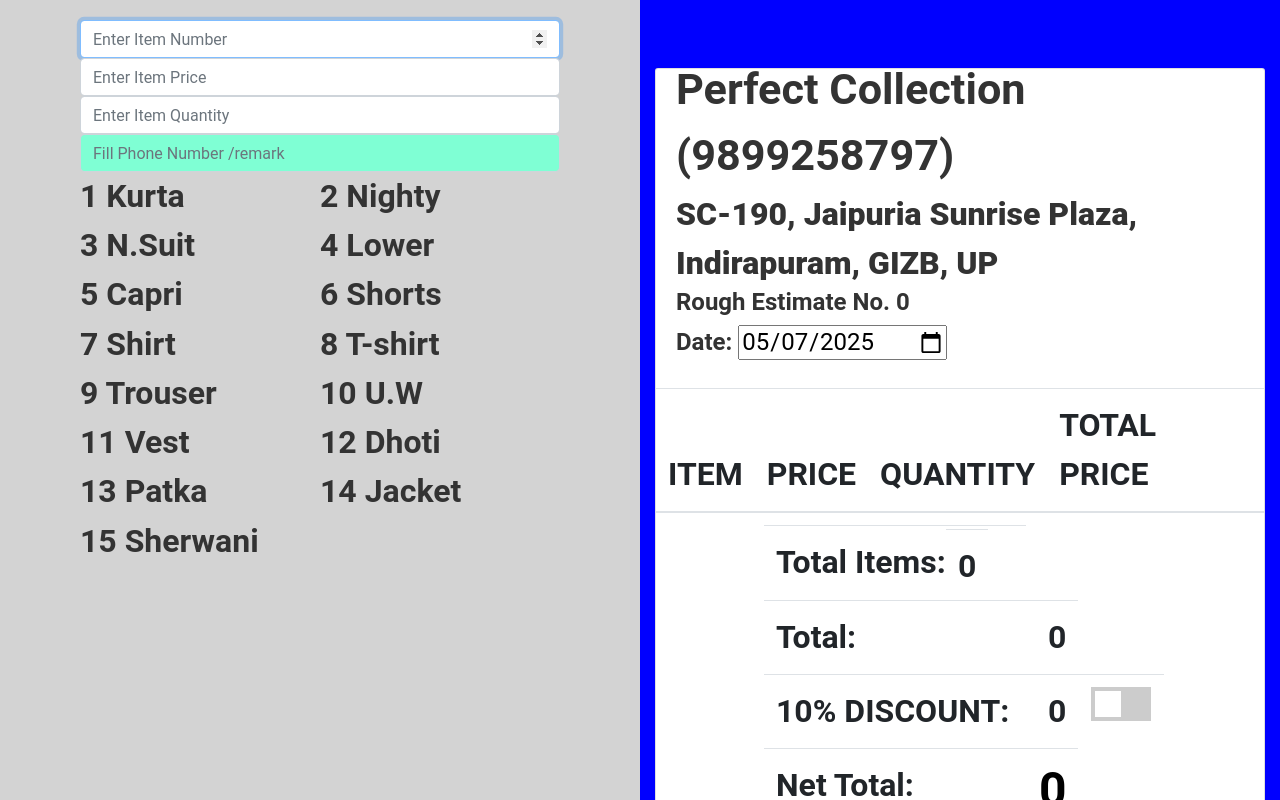
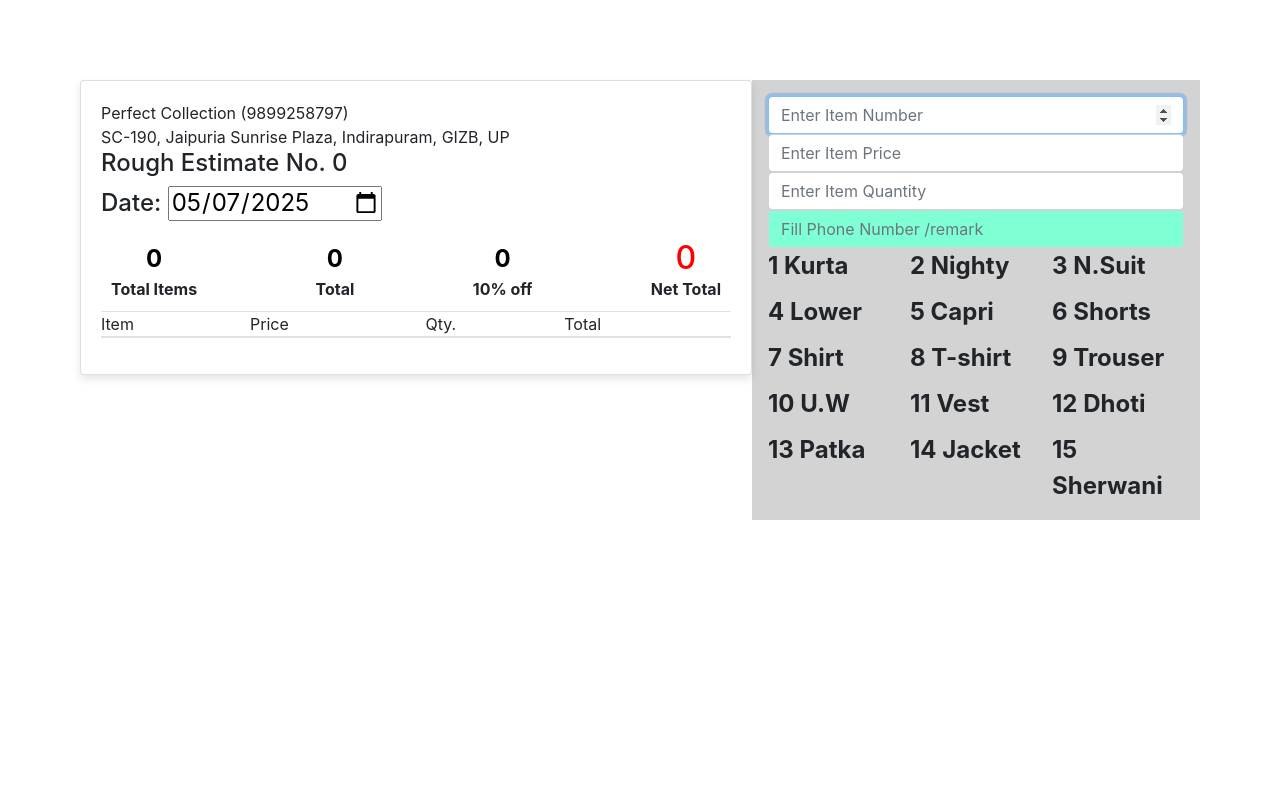
Before and after one commit to paras-kaushik/prefect-collection-electron, an Electron app: page src/pages/homePage.html in a window 1280 px wide. Drawn offline with nearby package versions, Linux system fonts and the light colour scheme.

Commit message:
introducing cleaner UI

```diff
--- a/src/css/homePage.css
+++ b/src/css/homePage.css
@@ -1,155 +1,45 @@
-.mt-50 {
-  margin-top: 50px;
+body {
+  margin: 0;
 }
 
-.mb-50 {
-  margin-bottom: 50px;
+.home-page-container {
+  display: flex;
+  padding: 5rem;
 }
 
-.card {
-  position: relative;
-  display: -ms-flexbox;
-  display: flex;
-  -ms-flex-direction: column;
-  flex-direction: column;
-  min-width: 0;
-  word-wrap: break-word;
-  background-color: #fff;
-  background-clip: border-box;
-  border: 1px solid rgba(0, 0, 0, 0.125);
-  border-radius: 0.1875rem;
+.invoice-card-container {
+  width: 60%;
 }
 
-.card-img-actions {
-  position: relative;
-}
-
-.card-body {
-  -ms-flex: 1 1 auto;
-  flex: 1 1 auto;
-  padding: 1.25rem;
-  text-align: center;
-  font-weight: bolder !important;
-  margin-top: -2rem;
-}
-
-.card-title {
-  margin-top: 10px;
-  font-size: 17px;
-}
-
-.invoice-color {
-  color: red !important;
-}
-
-.card-header {
-  padding: 0.9375rem 1.25rem;
-  margin-bottom: 0;
-  background-color: rgba(0, 0, 0, 0.02);
-  border-bottom: 1px solid rgba(0, 0, 0, 0.125);
-}
-
-a {
-  text-decoration: none !important;
-}
-
-.btn-light {
-  color: #333;
-  background-color: #fafafa;
-  border-color: #ddd;
-}
-
-.header-elements-inline {
-  display: -ms-flexbox;
-  display: flex;
-  -ms-flex-align: center;
-  align-items: center;
-  -ms-flex-pack: justify;
-  justify-content: space-between;
-  -ms-flex-wrap: nowrap;
-  flex-wrap: nowrap;
-}
-
-@media (min-width: 768px) {
-  .wmin-md-400 {
-    min-width: 400px !important;
-  }
-}
-
-.btn-primary {
-  color: #fff;
-  background-color: #2196f3;
-}
-
-.btn-labeled > b {
-  position: absolute;
-  top: -1px;
-  background-color: blue;
-  display: block;
-  line-height: 1;
-  padding: 0.62503rem;
-}
 .list-control-container {
   display: flex;
   flex-direction: column;
   background-color: lightgray;
   height: 100%;
-  padding: 5rem;
+  padding: 1rem;
+  width: 40%;
+}
 
-  /* justify-content: space-evenly; */
-  /* align-items: baseline; */
+.flexcol {
+    display: flex;
+    flex-direction: column;
+    align-items: center;
+    justify-content: space-between;
+    font-weight: bolder;
 }
-#my-employer-image {
-  width: 15%;
-  height: 15%;
-  margin: auto; /* BRINGS THIS IMAGE TO CENTER ! */
+
+.textcenter {
+  text-align: center;
 }
-/*above we set the div dimesnsinons -now we will make the image agree to it  otherwise image will just overflow*/
-#my-employer-image img {
-  height: 100%;
-  width: 100%; /*means 100 % of immidiate div*/
-  border-radius: 90%;
-  margin-bottom: -3rem;
-}
+
 #map-list {
   display: grid;
-  grid-template-columns: repeat(2, 9fr);
+  grid-template-columns: repeat(3, 1fr);
+  gap: 10px;
 }
-body {
-  margin: 0;
-  font-family: Roboto, -apple-system, BlinkMacSystemFont, "Segoe UI", Roboto,
-    "Helvetica Neue", Arial, sans-serif, "Apple Color Emoji", "Segoe UI Emoji",
-    "Segoe UI Symbol", "Noto Color Emoji";
-  font-size: xx-large;
-  font-weight: 600 !important;
-  line-height: 1.5385;
-  color: #333;
-  text-align: left;
-  background-color: #eee;
-  background-color: rebeccapurple;
-  height: min-content;
-}
-.btn-xl {
-  padding: 1rem;
-  font-size: 20px;
-  border-radius: 10px;
-  width: 120%;
-}
-.table td,
-.table th {
-  vertical-align: top;
-  margin: -50px;
-  font-size: 2rem;
-  font-weight: 700;
-}
-.split {
-  height: 100%;
-  width: 50%;
-  position: fixed;
-  z-index: 1;
-  top: 0;
-  overflow-x: hidden;
-  padding-top: 20px;
+#map-list > div {
+  font-weight: bold;
+  font-size: x-large;
 }
 
 .left {
@@ -159,27 +49,34 @@ body {
 .right {
   right: 0;
 }
-::placeholder {
-  /* Most modern browsers support this now. */
-  color: black;
+
+.card {
+  background-color: #fff;
+  box-shadow: 0 4px 8px rgba(0, 0, 0, 0.1);
+  margin: auto;
+  padding: 20px;
+  min-width: 500px;
 }
-.gstbox {
-  display: flex;
-  justify-content: space-between;
+
+
+.table {
   width: 100%;
-  border: solid;
-  z-index: 1;
+  border-collapse: collapse;
 }
-.gstbox div {
-  margin: 0 10px;
+
+.table th, .table td {
+  padding: 0;
 }
-.abc {
-  display: flex;
+
+.table th {
+  font-weight: 400;
 }
-.abc h5 {
-  margin-right: 10px;
-  font-size: 1.5rem;
+
+
+.hidden {
+  display: none;
 }
+
 .switch {
   position: relative;
   display: inline-block;
@@ -201,7 +98,6 @@ body {
   right: 0;
   bottom: 0;
   background-color: #ccc;
-  -webkit-transition: .4s;
   transition: .4s;
 }
 
@@ -213,7 +109,6 @@ body {
   left: 4px;
   bottom: 4px;
   background-color: white;
-  -webkit-transition: .4s;
   transition: .4s;
 }
 
@@ -226,7 +121,5 @@ input:focus + .slider {
 }
 
 input:checked + .slider:before {
-  -webkit-transform: translateX(26px);
-  -ms-transform: translateX(26px);
   transform: translateX(26px);
 }
--- a/src/index.js
+++ b/src/index.js
@@ -75,8 +75,8 @@ ipcMain.handle('delete-transaction', async (event, id) => {
 });
 
 ipcMain.handle('print-invoice', async (event, invoiceHTML) => {
-  console.log(invoiceHTML);
-  const printWindow = new BrowserWindow({ show: true });
+  //console.log(invoiceHTML);
+  const printWindow = new BrowserWindow({ show: false });
   printWindow.loadURL('data:text/html;charset=utf-8,' + encodeURIComponent(invoiceHTML));
 
   printWindow.webContents.on('did-finish-load', () => {
--- a/src/js/homePage.js
+++ b/src/js/homePage.js
@@ -25,9 +25,9 @@ function handleDiscountValue(){
     bigDiscountCheckbox.checked = true;
     discountValueDisplayElem.innerText = "15% DISCOUNT";
     currentDiscountValue = 15;
-    document.body.style.background = "red";
+    //document.body.style.background = "red";
   } else {
-    document.body.style.background = "blue";
+    //document.body.style.background = "blue";
     currentDiscountValue = 10;
   }
 }
@@ -82,7 +82,7 @@ function toggleDiscount() {
 
   localStorage.setItem("bigDiscounttoggle", isChecked ? "setDiscount" : "unsetDiscount");
   $("#discount-value-display-elem").text(discountText);
-  document.body.style.background = backgroundColor;
+  //document.body.style.background = backgroundColor;
   currentDiscountValue = discountValue;
   location.reload();
 }
@@ -95,15 +95,19 @@ function loadShopItems() {
 }
 
 async function handleDownload() {
-  $(".item-delete").hide();
+  if(completeTransactionJson.purchases.length==0) return;
+
+  //$(".item-delete").hide();
 
   const transactionType = $(".hindi").is(":visible") ? "CASH" : "CARD/DIGITAL";
   completeTransactionJson.transactionType = transactionType;
   completeTransactionJson.remarks = $("#wild-input").val();
   completeTransactionJson.createdAt = $("#page-date").val();
+  incrementTransactionNumber();
 
-  $("#input-and-mapping-container").remove();
-  $(".item-table").css("max-height", "unset");
+  //$("#input-and-mapping-container").remove();
+  //$(".item-table").css("max-height", "unset");
+  location.reload();
     // Generate HTML from completeTransactionJson
  // Generate HTML from completeTransactionJson
     const invoiceHTML = `
@@ -119,7 +123,6 @@ async function handleDownload() {
                 margin: 0;
             }
             .invoice {
-                height: 100vh;
                 background: white;
                 padding: 10px;
                 border-radius: 10px;
@@ -156,15 +159,10 @@ async function handleDownload() {
                 font-weight: bold;
             }
             .net-total {
-                font-size: 1.5rem;
-                color: #007bff;
+                font-size: 3rem;
             }
             h3 {
                 margin: 4px;
-            }
-            .details {
-                display: flex;
-                justify-content: space-between;
             }
             p {
               font-weight: 900;
@@ -228,7 +226,8 @@ async function handleDownload() {
     `;
 
   // Send the HTML to the main process to print
-  await window.api.printInvoice(invoiceHTML);
+  //await window.api.printInvoice(invoiceHTML);
+  window.api.printInvoice(invoiceHTML);
 
   console.log(JSON.stringify(completeTransactionJson));
   try {
@@ -248,8 +247,8 @@ async function handleDownload() {
   } catch (error) {
     console.error("Error:", error);
   }
-  incrementTransactionNumber();
-  location.reload();
+
+
 }
 
 function incrementTransactionNumber() {
@@ -348,9 +347,12 @@ function handleAddItemToList() {
       <td><span class="item-name">${itemName}</span></td>
       <td><span class="item-price">${newItemPrice}</span></td>
       <td><span class="item-quantity">${newItemQuantity}</span></td>
-      <td>
+      <td style="
+    display: flex;
+    justify-content: space-between;
+">
         <span class="font-weight-semibold item-total">${newRowTotal}</span>
-        <button class="item-delete btn btn-danger" style="margin-left: 1rem" onclick="handleDeleteItemFromList(event)">X</button>
+        <button class="item-delete" style="margin-left: 0.5rem; border: 0.25px solid red;" onclick="handleDeleteItemFromList(event)">X</button>
       </td>
     </tr>`;
 
--- a/src/pages/homePage.html
+++ b/src/pages/homePage.html
@@ -11,8 +11,67 @@
   <link rel="stylesheet" href="../css/homePage.css">
 </head>
 <body>
-  <div class="container">
-    <div class="d-flex flex-row">
+    <div class="home-page-container">
+      <div class="invoice-card-container">
+        <div class="card" id="invoice">
+          <div>
+            <ul class="list-unstyled mb-0 text-left">
+              <li>
+                Perfect Collection (9899258797)
+              </li>
+              <li>
+                SC-190, Jaipuria Sunrise Plaza, Indirapuram, GIZB, UP
+              </li>
+            </ul>
+            <div class="list-unstyled mb-0 text-left">
+              <h4
+              >
+                Rough Estimate No. <span class="rough-estimate-number"></span>
+              </h4>
+              <h4
+              >
+                Date: <input type="date" id="page-date">
+              </h4>
+            </div>
+          </div>
+          <div class="table-responsive item-table">
+            <div style="display: flex; flex-direction: row; justify-content: space-between; align-items: end; padding: 10px;">
+              <div class="flexcol">
+                <div id="page-total-items" style="font-size: x-large; color: black; margin: 0;">0</div>
+                <div class="textcenter">Total Items</div>
+              </div>
+              <div class="flexcol">
+                <div id="page-total-sum" style="font-size: x-large; color: black; margin: 0;">0</div>
+                <div class="textcenter">Total</div>
+              </div>
+              <div class="flexcol">
+                <div id="page-total-discountMinus" style="font-size: x-large; color: black; margin: 0;">0</div>
+                <div class="textcenter" id="discount-value-display-elem">10% off</div>
+
+                <label class="hidden" style="margin-left: 10px;">
+                  <input id="bigDiscountCheckbox" type="checkbox">
+                  <div class="slider"></div>
+                </label>
+              </div>
+              <div class="flexcol">
+                <h5 id="paget-total-netTotal" style="font-size: xx-large; color: red; margin: 0;">0</h5>
+                <div class="textcenter">Net Total</div>
+              </div>
+            </div>
+            <table class="table table-lg">
+              <thead>
+                <tr>
+                  <th>Item</th>
+                  <th>Price</th>
+                  <th>Qty.</th>
+                  <th>Total</th>
+                </tr>
+              </thead>
+              <tbody id="table-body"></tbody>
+            </table>
+          </div>
+        </div>
+      </div>
       <div id="input-and-mapping-container" class="container list-control-container split left">
         <input
           type="number"
@@ -48,123 +107,7 @@
         >
         <div id="map-list" class="wrapper"></div>
       </div>
-
-      <div class="container d-flex justify-content-center mt-5 mb-5 split right">
-        <div class="row">
-          <div class="col-md-12">
-            <div class="card" id="invoice">
-              <div class="card-body">
-                <ul class="list-unstyled mb-0 text-left">
-                  <li
-                    class="font-weight-bold text-decoration-underline"
-                    style="font-size: 2.7rem;"
-                  >
-                    Perfect Collection (9899258797)
-                  </li>
-                  <li style="font-size: 2rem;">
-                    SC-190, Jaipuria Sunrise Plaza, Indirapuram, GIZB, UP
-                  </li>
-                </ul>
-                <div class="list-unstyled mb-0 text-left">
-                  <h4
-                    class="font-weight-bold"
-                    style="font-size: 1.5rem;"
-                  >
-                    Rough Estimate No. <span class="rough-estimate-number"></span>
-                  </h4>
-                  <h4
-                    class="font-weight-bold"
-                    style="font-size: 1.5rem;"
-                  >
-                    Date: <input type="date" id="page-date">
-                  </h4>
-                </div>
-              </div>
-              <div
-                class="table-responsive item-table"
-                style="max-height: 300px; overflow: auto;"
-              >
-                <table class="table table-lg">
-                  <thead>
-                    <tr>
-                      <th>ITEM</th>
-                      <th>PRICE</th>
-                      <th>QUANTITY</th>
-                      <th>TOTAL PRICE</th>
-                    </tr>
-                  </thead>
-                  <tbody id="table-body"></tbody>
-                </table>
-              </div>
-              <div class="card-body">
-                <div
-                  class="d-md-flex flex-md-wrap"
-                  style="margin-right: 5rem;"
-                >
-                  <div class="pt-2 mb-3 wmin-md-400 ml-auto">
-                    <div class="table-responsive">
-                      <table class="table">
-                        <tbody>
-                          <tr>
-                            <th class="text-left">Total Items:</th>
-                            <td
-                              id="page-total-items"
-                              class="position-absolute"
-                              style="margin-top: 0.2rem; margin-left: -5rem;"
-                            >
-                              0
-                            </td>
-                          </tr>
-                          <tr>
-                            <th class="text-left">Total:</th>
-                            <td id="page-total-sum" class="text-right">0</td>
-                          </tr>
-                          <tr>
-                            <th id="discount-value-display-elem" class="text-left">10% DISCOUNT:</th>
-                            <td id="page-total-discountMinus" class="text-right">0</td>
-                            <td>
-                              <label class="switch">
-                                <input id="bigDiscountCheckbox" type="checkbox">
-                                <span class="slider"></span>
-                              </label>
-                            </td>
-                          </tr>
-                          <tr>
-                            <th class="text-left">Net Total:</th>
-                            <td class="text-right text-primary">
-                              <h5
-                                id="paget-total-netTotal"
-                                class="font-weight-bold"
-                                style="font-size: xxx-large; color: black;"
-                              >
-                                0
-                              </h5>
-                            </td>
-                          </tr>
-                        </tbody>
-                      </table>
-                    </div>
-                  </div>
-                </div>
-              </div>
-              <div
-                class="list-unstyled mb-0 text-left"
-                style="margin-left: 1rem; margin-top: -6rem;"
-              >
-                <div class="d-flex flex-column align-items-center">
-                  <div class="d-flex flex-row mt-2"></div>
-                </div>
-                <div class="d-flex justify-content-center">
-                  <div class="mt-5 border p-3">FIXED PRICE SHOP</div>
-                </div>
-              </div>
-            </div>
-          </div>
-        </div>
-      </div>
-
     </div>
-  </div>
   <script src="../js/homePage.js"></script>
 </body>
 </html>
```
